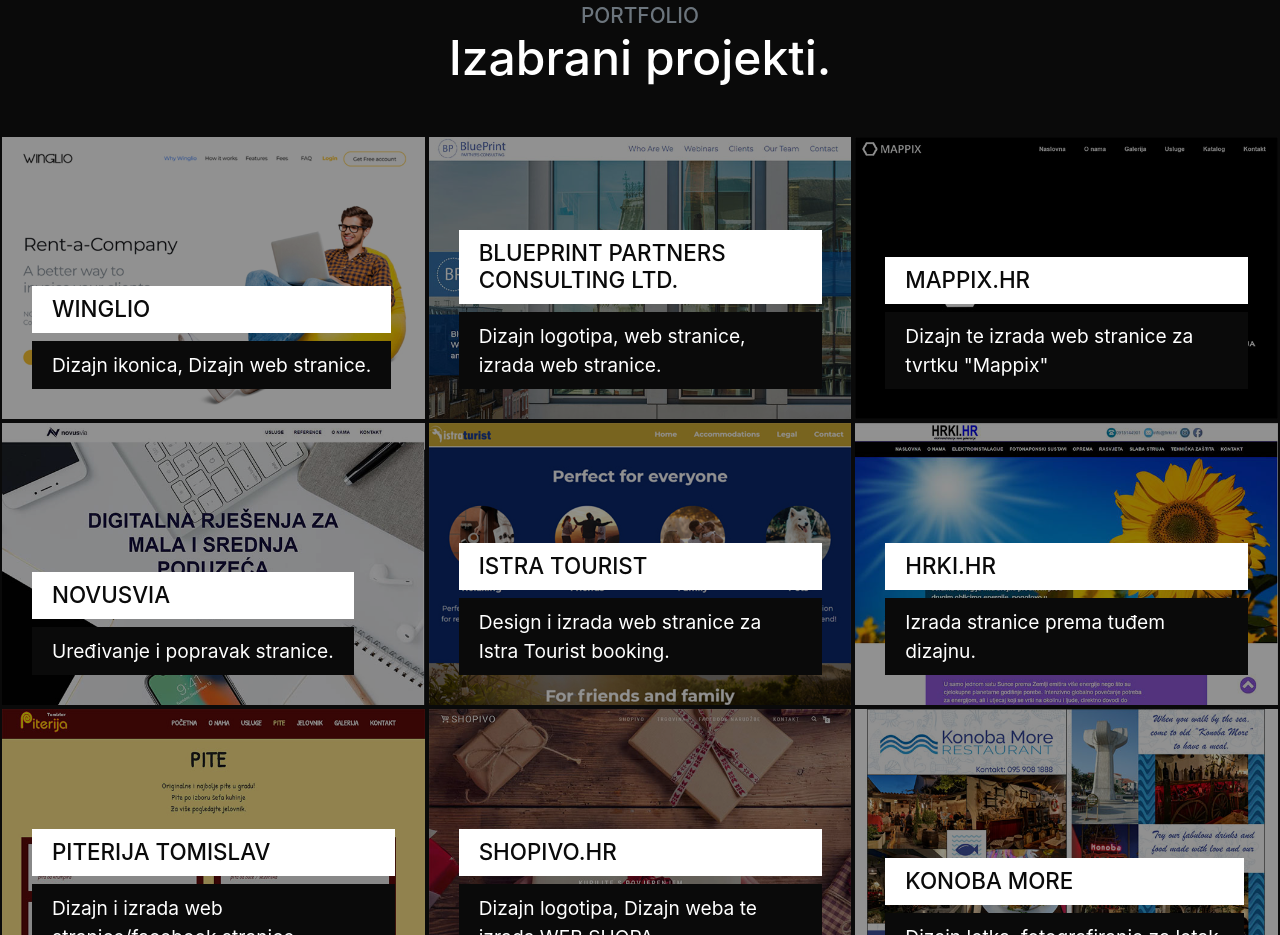
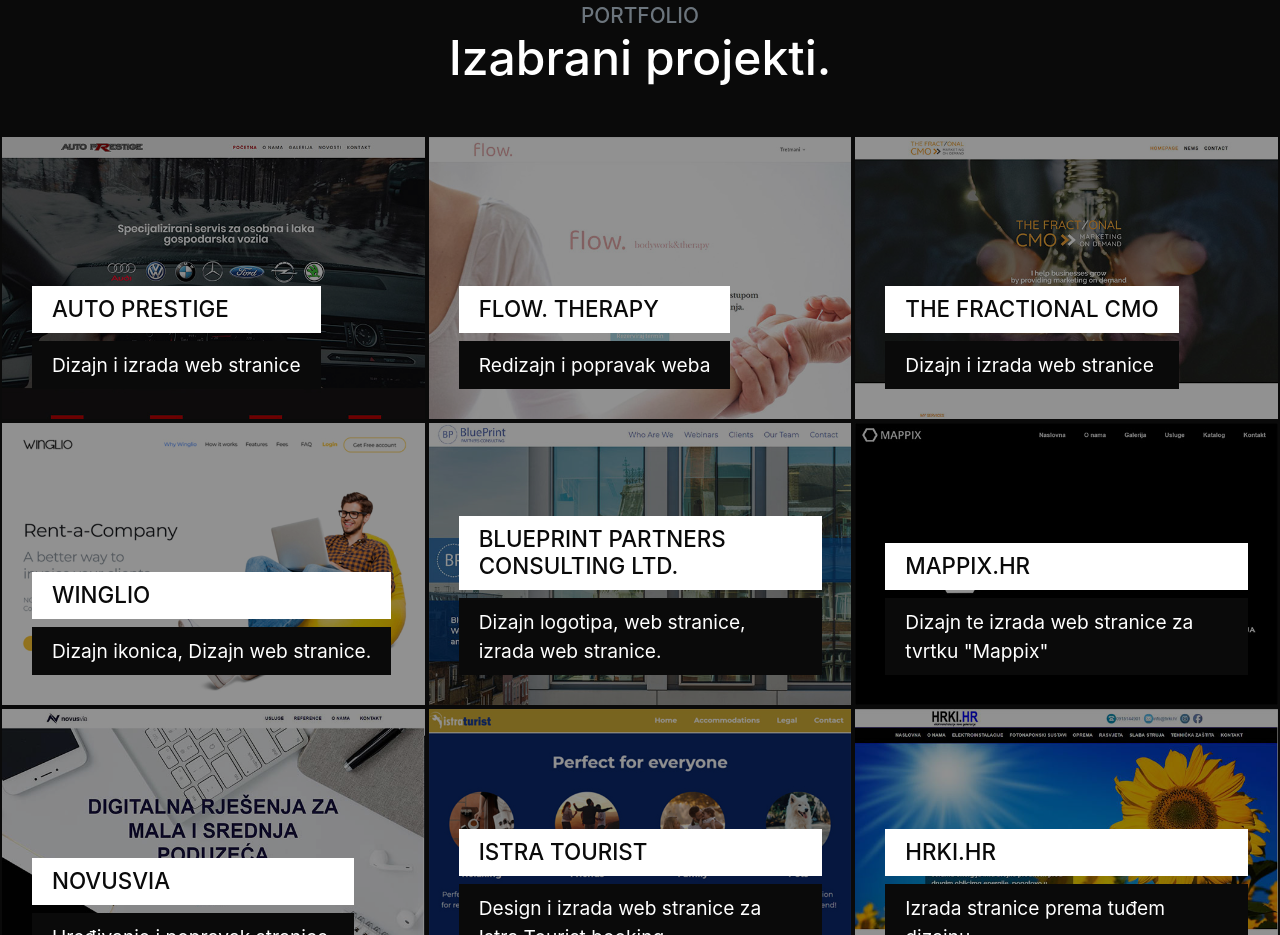
Before and after one commit to mustaxxx/dd-web.io, a website with bundled scripts: page index.html in a window 1280 px wide. Shown: the part 2320-3255 px from the top of the page. Built offline with nearby package versions, Linux system fonts and the light colour scheme.

Commit message:
Update protfolija

```diff
--- a/index.html
+++ b/index.html
@@ -145,6 +145,39 @@
           <h2 class="mb-5">Izabrani projekti.</h2>
         </div>
         <div class="row no-gutters">
+		<div class="col-lg-4 col-md-6">
+            <a class="portfolio-item">
+              <span class="caption">
+                <span class="caption-content">
+                  <h2>Auto Prestige</h2>
+                  <p class="mb-0">Dizajn i izrada web stranice</p>
+                </span>
+              </span>
+              <img class="img-fluid" src="img/portfolio-prestige.jpg" alt="">
+            </a>
+          </div>
+		  <div class="col-lg-4 col-md-6">
+            <a class="portfolio-item">
+              <span class="caption">
+                <span class="caption-content">
+                  <h2>Flow. Therapy</h2>
+                  <p class="mb-0">Redizajn i popravak weba</p>
+                </span>
+              </span>
+              <img class="img-fluid" src="img/portfolio-flow.jpg" alt="">
+            </a>
+          </div>
+		  <div class="col-lg-4 col-md-6">
+            <a class="portfolio-item">
+              <span class="caption">
+                <span class="caption-content">
+                  <h2>The Fractional CMO</h2>
+                  <p class="mb-0">Dizajn i izrada web stranice</p>
+                </span>
+              </span>
+              <img class="img-fluid" src="img/portfolio-fractional.jpg" alt="">
+            </a>
+          </div>
 		<div class="col-lg-4 col-md-6">
             <a class="portfolio-item">
               <span class="caption">
```
Also changed, not shown: img/portfolio-flow.jpg (added), img/portfolio-fractional.jpg (added), img/portfolio-prestige.jpg (added).
